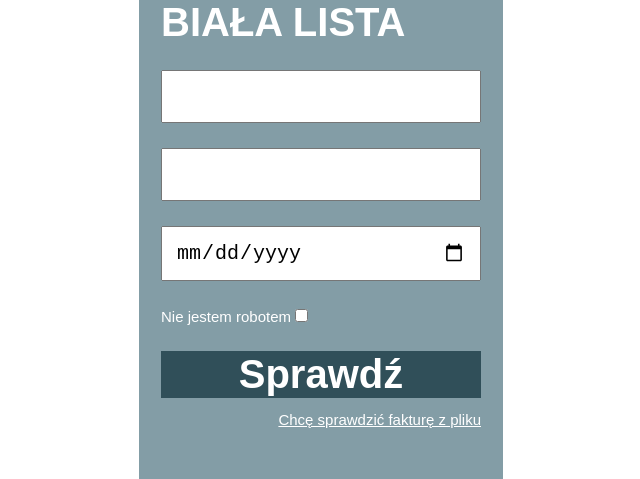
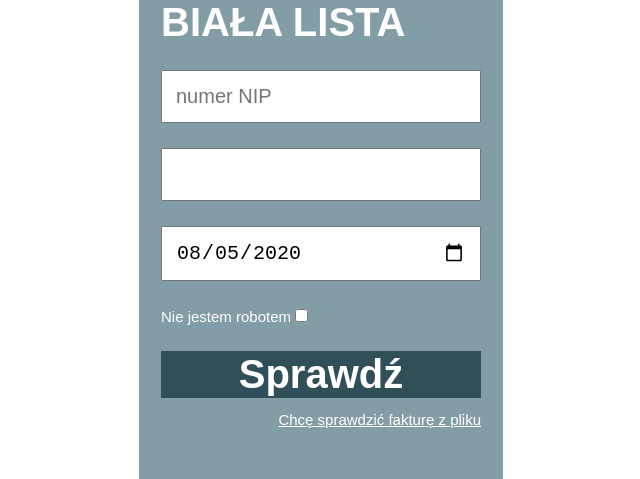
Before and after one commit to tipiso/white-list, a React (Create React App) app: page / in a window 1280 px wide. Shown: the part 129-608 px from the top of the page, without its empty margins (319-959 px from the left). Built offline with nearby package versions, Linux system fonts and the light colour scheme.

Commit message:
added Formik to form, and left handleChange to it, instead dispatching values after submit (test)

```diff
--- a/package.json
+++ b/package.json
@@ -10,11 +10,14 @@
     "@types/node": "^12.0.0",
     "@types/react": "^16.9.0",
     "@types/react-dom": "^16.9.0",
+    "@types/yup": "^0.29.4",
     "axios": "^0.19.2",
+    "formik": "^2.1.5",
     "react": "^16.13.1",
     "react-dom": "^16.13.1",
     "react-scripts": "3.4.1",
-    "typescript": "~3.7.2"
+    "typescript": "~3.7.2",
+    "yup": "^0.29.3"
   },
   "scripts": {
     "start": "react-scripts start",
--- a/src/components/App.tsx
+++ b/src/components/App.tsx
@@ -1,6 +1,6 @@
 import React from 'react';
 import styles from './App.module.css';
-import { Form } from './Form';
+import { InitialForm } from './Form';
 import { AppProvider } from './Context';
 
 function App() {
@@ -11,7 +11,7 @@ function App() {
       <div className={styles.AppWrapper}>
         <section className={styles.App}>
           <h1 className={styles.AppHeader}>biała lista</h1>
-          <Form loaded={true} />
+          <InitialForm />
         </section>
       </div>
     </AppProvider>
--- a/src/components/Context.tsx
+++ b/src/components/Context.tsx
@@ -1,4 +1,4 @@
-import React, { createContext, useReducer } from 'react';
+import React, { createContext } from 'react';
 import { formReducer, Action, initialState, FormState } from '../reducers/formReducer';
 
 const AppContext = createContext<{
--- a/src/components/Form.tsx
+++ b/src/components/Form.tsx
@@ -1,37 +1,60 @@
-import React, { ChangeEvent } from 'react';
+import React from 'react';
 import { AppContext } from './Context';
 import styles from './Form.module.css';
+import * as Yup from 'yup';
+import {
+    Formik,
+    Form,
+    Field,
+} from 'formik';
 
-type FormProps = { loaded: boolean };
+const InitialFormSchema = Yup.object().shape({
+    NIP: Yup.string()
+    .test('len', 'Nieprawidłowy NIP (musi mieć 10 znaków)', val =>  val.length === 10)
+    .required('NIP wymagany'),
+    bankAcc: Yup.string()
+    .test('len', 'Nieprawidłowy numer konta (musi mieć 26 znaków)', val => val.length === 26)
+    .required('NIP wymagany'),
+    captcha: Yup.bool()
+    .required('Captcha jest wymagana'),
+});
 
-const Form = ({ loaded }: FormProps) => {
+const InitialForm = () => {
     const { state, dispatch } = React.useContext(AppContext);
-    const handleChange = (event: ChangeEvent<HTMLInputElement>): void => {
-        let value: unknown;
-        if (event.target.type === 'number') {
-            value = +event.target.value;
-        } else if (event.target.type === 'date') {
-            value = new Date(event.target.value).toISOString().slice(0, 10);
-        } else if (event.target.type === 'checkbox') {
-            value = event.target.checked;
-        } else value = event.target.value;
-        dispatch({ type: 'CHANGE_INPUT', payload: { ...state, [event.target.name]: value } });
-    }
 
     return (
-        <form className={styles.form}>
-            <input className={styles.formInput} type="number" name="NIP" onChange={handleChange} />
-            <input className={styles.formInput} type="number" name="bankAcc" onChange={handleChange} />
-            <input className={styles.formInput} type="date" name="fromDate" onChange={handleChange} />
-            <label className={styles.formInput}>
-                Nie jestem robotem
-                <input id="captcha" type="checkbox" name="captcha" onChange={handleChange} />
-            </label>
-            <button className={styles.formButton} type="submit">Sprawdź</button>
-            <label htmlFor="document" className={styles.decoratedFormInput}>Chcę sprawdzić fakturę z pliku</label>
-            <input className={styles.formInput} type="file" id="document" name="document" accept="image/png, image/jpeg" />
-        </form>
+        <Formik
+            enableReinitialize={true}
+            validationSchema={InitialFormSchema}
+            validateOnChange={true}
+            initialValues={state}
+            onSubmit={(values, actions) => {
+                dispatch({ type: 'CHANGE_INPUT', payload: { ...values } });
+            }}
+        >
+            {({handleChange, errors, touched}) => (
+                <Form className={styles.form}>
+                    <Field required placeholder="numer NIP" type="text" className={styles.formInput}
+                    onChange={handleChange} name="NIP">
+                    </Field>
+                    {errors.NIP && touched.NIP ? (<div>{errors.NIP}</div>) : null}
+                    <Field required className={styles.formInput} type="text" name="bankAcc" onChange={handleChange}>
+                    </Field>
+                    {errors.bankAcc && touched.bankAcc ? (<div>{errors.bankAcc}</div>) : null}
+                    <Field className={styles.formInput} type="date" name="fromDate" onChange={handleChange}></Field>
+                    <label className={styles.formInput}>
+                        Nie jestem robotem
+                        <Field required id="captcha" type="checkbox" name="captcha" onChange={handleChange}></Field>
+                    </label>
+                    {errors.captcha && touched.captcha ? (<div>{errors.captcha}</div>) : null}
+                    <button className={styles.formButton} type="submit">Sprawdź</button>
+                    <label htmlFor="document" className={styles.decoratedFormInput}>Chcę sprawdzić fakturę z pliku
+                    <Field className={styles.formInput} type="file" id="document" name="document" accept="image/png, image/jpeg"></Field>
+                    </label>
+                </Form>
+            )}
+        </Formik>
     );
 }
 
-export { Form };
+export { InitialForm };
--- a/src/reducers/formReducer.tsx
+++ b/src/reducers/formReducer.tsx
@@ -2,17 +2,17 @@ export type Action =
     | {
         type: "CHANGE_INPUT";
         payload: {
-            NIP: number;
-            bankAcc: number;
-            fromDate: Date;
+            NIP: string;
+            bankAcc: string;
+            fromDate: string;
             captcha: boolean;
         }
     };
 
 export const initialState = {
-    NIP: 0,
-    bankAcc: 0,
-    fromDate: new Date(),
+    NIP: '',
+    bankAcc: '',
+    fromDate: new Date().toISOString().slice(0, 10),
     captcha: false
 }
 
```
Also changed, not shown: 1 other file (tests, documents, lock files or other folders).
